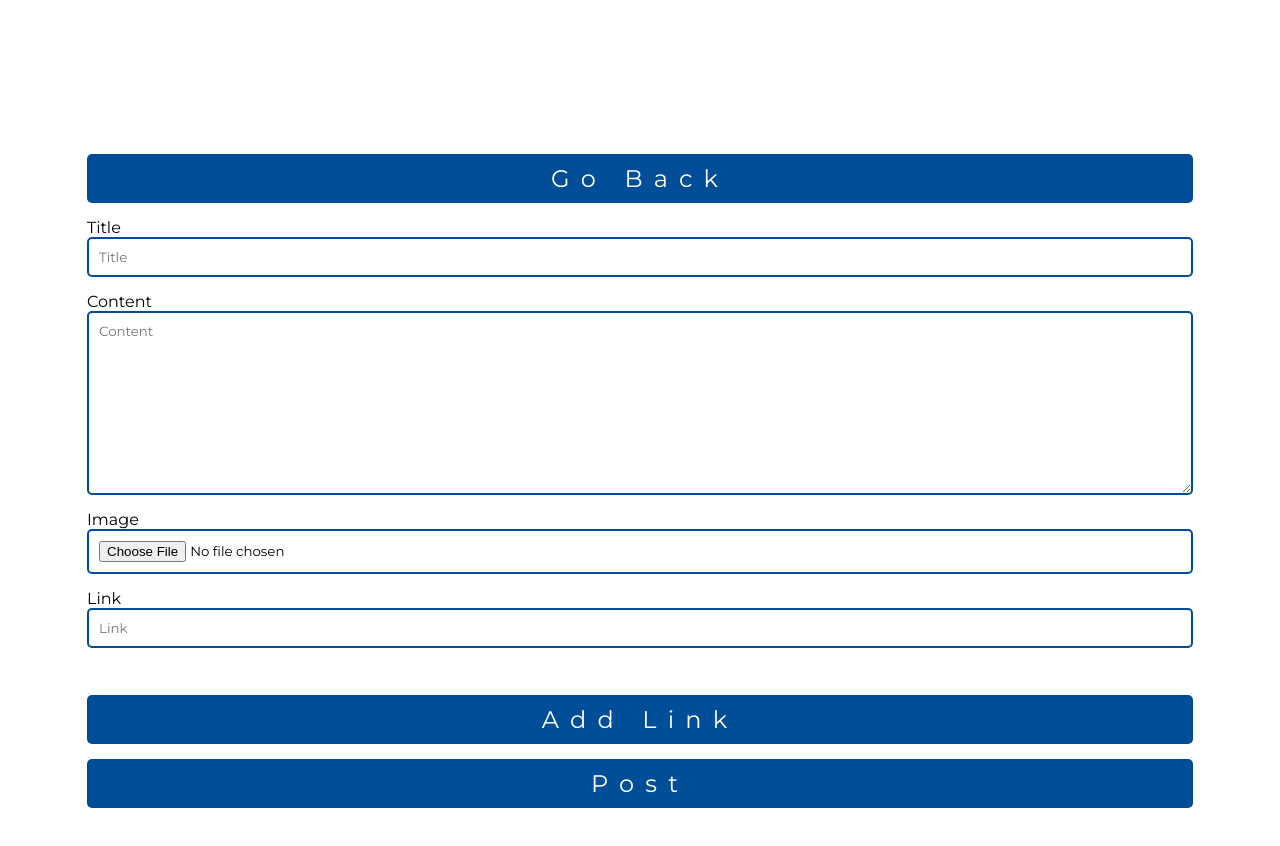
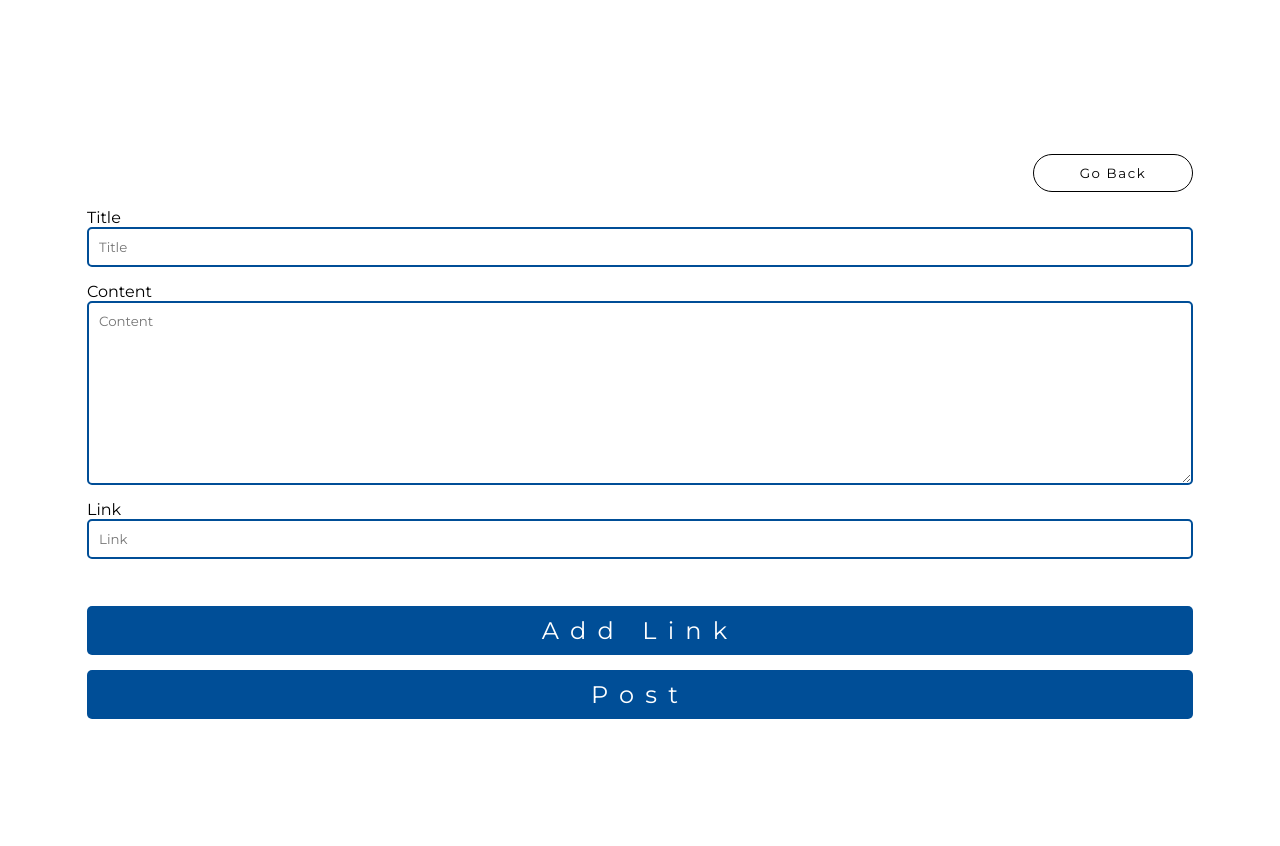
Before and after one commit to vishnugopy/cinemamonkey, a Next.js app: page /create in a window 1280 px wide. Shown: the top 846 px of the page. Built offline with nearby package versions, Linux system fonts and the light colour scheme.

Commit message:
come quick css fixs

```diff
--- a/pages/[id].js
+++ b/pages/[id].js
@@ -40,7 +40,7 @@ export default function NewsPage() {
       <Header />
       <main className={styles.main}>
         <section className={styles.news}>
-          {/* <img src={article.image && article.image.stringValue} alt="kijbd"></img> */}
+        <button onClick={() => router.back()}>Go Back</button>
           <h1>{article.title ? article.title.stringValue : ""}</h1>
           <p>{article.content ? article.content.stringValue : ""}</p>
 
@@ -88,7 +88,7 @@ export default function NewsPage() {
           ) : (
             ""
           )}
-          <button onClick={() => router.back()}>Go Back</button>
+
         </section>
       </main>
     </>
--- a/pages/create.js
+++ b/pages/create.js
@@ -37,26 +37,12 @@ export default function CreatePage() {
     setLink("");
   };
 
-  const ImageHandler = (e) => {
-    let counter = 0;
-    const files = e.target.files;
-    console.log(files);
-    for (let i = 0; i < files.length; i++) {
-      const reader = new FileReader();
-      reader.onload = (e) => {
-        const data = e.target.result;
-       const clean =  data.replace('data:', '').replace(/^.+,/, '')
-        setImage(clean);
-        counter++;
-      };
-      reader.readAsDataURL(files[i]);
-    }
-  };
+
 
   return (
     <main className={styles.main}>
       <section className={styles.form}>
-        <button onClick={() => router.back()}>Go Back</button>
+        <button  className={styles.goBackButton}  onClick={() => router.back()}>Go Back</button>
         <label> Title</label>
         <input
           placeholder="Title"
@@ -73,8 +59,6 @@ export default function CreatePage() {
             setContent(e.target.value);
           }}
         />
-        <label> Image</label>
-        <input type="file" accept="image/jpeg" onChange={ImageHandler} />
         <label>Link</label>
         <input
           placeholder="Link"
@@ -89,11 +73,11 @@ export default function CreatePage() {
             return <li key={index}>{link}</li>;
           })}
         </ul>
-        <button className="post" onClick={AddToLink}>
+        <button className={styles.formButton} onClick={AddToLink}>
           Add Link
         </button>
 
-        <button className="post" onClick={CreatePost}>
+        <button className={styles.formButton} onClick={CreatePost}>
           Post
         </button>
       </section>
--- a/styles/create.module.scss
+++ b/styles/create.module.scss
@@ -25,7 +25,20 @@
   border: 2px solid var(--accent-color);
 }
 
-.form button {
+.goBackButton{
+  letter-spacing: 0.1rem;
+  width: 10rem;
+  padding: 10px;
+  border-radius: 25px;
+  outline: none;
+  background: var(--white);
+  color: var(--black);
+  border: 1px solid var(--black);
+  cursor: pointer;
+  margin: 0rem 0rem 1rem auto;
+}
+
+.formButton {
   letter-spacing: 0.7rem;
   width: 100%;
   font-size: 1.5rem;
--- a/styles/home.module.scss
+++ b/styles/home.module.scss
@@ -36,7 +36,7 @@
 }
 
 .cards h2{
-  color: var(--accent-color);
+  color: var(--black);
   text-transform: capitalize;
   overflow: hidden;
 }
```
Also changed, not shown: components/Footer/footer.module.scss (+18 -11 lines), styles/news.module.scss (+9 -8 lines).
